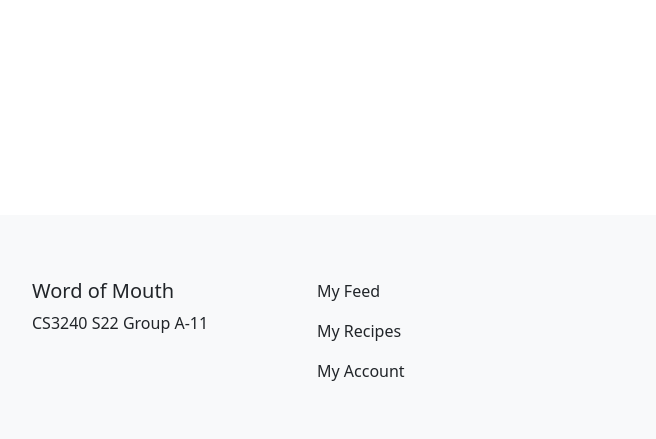
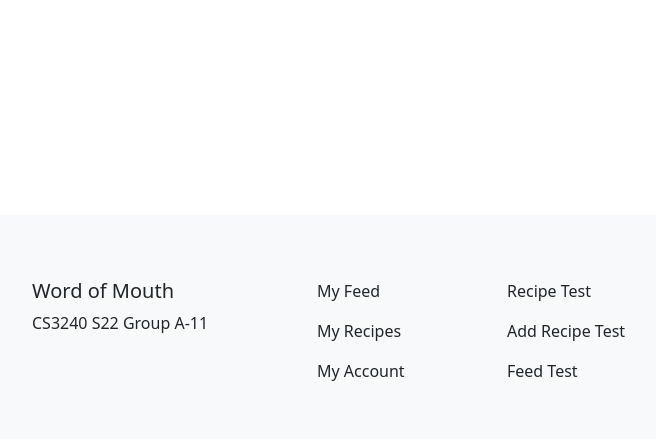
Before and after one commit to uva-cs3240-s22/group-project-a-11, a Django app: page / in a window 1280 px wide. Shown: the part 361-800 px from the top of the page, without its empty margins (50-706 px from the left). Run offline with Django 4.2, Linux system fonts and the light colour scheme; some libraries are stand-ins or nearby versions.

Commit message:
set up urls/views for add_recipe testing and feed testing. Added links in footer

```diff
--- /dev/null
+++ b/home/templates/add_recipe.html
@@ -0,0 +1,6 @@
+{% extends 'base.html' %}
+{% load static %}
+
+{% block content %}
+
+{% endblock %}
--- /dev/null
+++ b/home/templates/feed.html
@@ -0,0 +1,6 @@
+{% extends 'base.html' %}
+{% load static %}
+
+{% block content %}
+
+{% endblock %}
--- a/home/views.py
+++ b/home/views.py
@@ -1,4 +1,5 @@
 from django.shortcuts import render
+
 
 # Create your views here.
 def home_view(request):
@@ -8,11 +9,28 @@ def home_view(request):
     return render(request, "home.html", {})
 
 
-def template_testing_view(request):
+def template_testing_view_recipe(request):
     """
     A view to allow templates to be created before the backend is ready
     Should be removed for final release
     Written by Ben
     """
-    template_to_test = "recipe.html"
-    return render(request, template_to_test, {})
+    return render(request, "recipe.html", {})
+
+
+def template_testing_view_feed(request):
+    """
+    A view to allow templates to be created before the backend is ready
+    Should be removed for final release
+    Written by Ben
+    """
+    return render(request, "feed.html", {})
+
+
+def template_testing_view_recipe_add(request):
+    """
+    A view to allow templates to be created before the backend is ready
+    Should be removed for final release
+    Written by Ben
+    """
+    return render(request, "recipe_add.html", {})
--- a/templates/footer.html
+++ b/templates/footer.html
@@ -10,7 +10,10 @@
                 <p><a href="#" class="text-reset text-decoration-none">My Recipes</a></p>
                 <p><a href="#" class="text-reset text-decoration-none">My Account</a></p>
             </div>
-            <div>
+            <div class="col-md-2 col-lg-2 col-xl-2 mb-4">
+                <p><a href="/recipe-template-testing" class="text-reset text-decoration-none">Recipe Test</a></p>
+                <p><a href="/recipe-add-template-testing" class="text-reset text-decoration-none">Add Recipe Test</a></p>
+                <p><a href="/feed-template-testing" class="text-reset text-decoration-none">Feed Test</a></p>
             </div>
 
 
--- a/templates/navbar.html
+++ b/templates/navbar.html
@@ -1,7 +1,7 @@
 <nav class="navbar navbar-expand-lg navbar-light bg-light">
 
     <div class="container-fluid collapse navbar-collapse" style="justify-content:flex-start">
-        <a class="navbar-brand" href="#">Word of Mouth</a>
+        <a class="navbar-brand" href="/">Word of Mouth</a>
         <ul class="navbar-nav">
             <li class="nav-item"><a class="nav-link" aria-current="page" href="#">My Feed</a></li>
         </ul>
--- a/wordOfMouth/urls.py
+++ b/wordOfMouth/urls.py
@@ -15,11 +15,14 @@ Including another URLconf
 """
 from django.contrib import admin
 from django.urls import path, include
-from home.views import home_view, template_testing_view
+from home.views import home_view, template_testing_view_recipe, \
+    template_testing_view_recipe_add, template_testing_view_feed
 
 urlpatterns = [
     path('admin/', admin.site.urls),
     path("accounts/", include("allauth.urls")),
     path('', home_view, name='home'),
-    path('templates-testing/', template_testing_view, name="template-testing"),
+    path('recipe-template-testing/', template_testing_view_recipe, name="recipe_template-testing"),
+    path('recipe-add-template-testing/', template_testing_view_recipe_add, name="recipe_add_template-testing"),
+    path('feed-template-testing/', template_testing_view_feed, name="feed_template-testing"),
 ]
```
